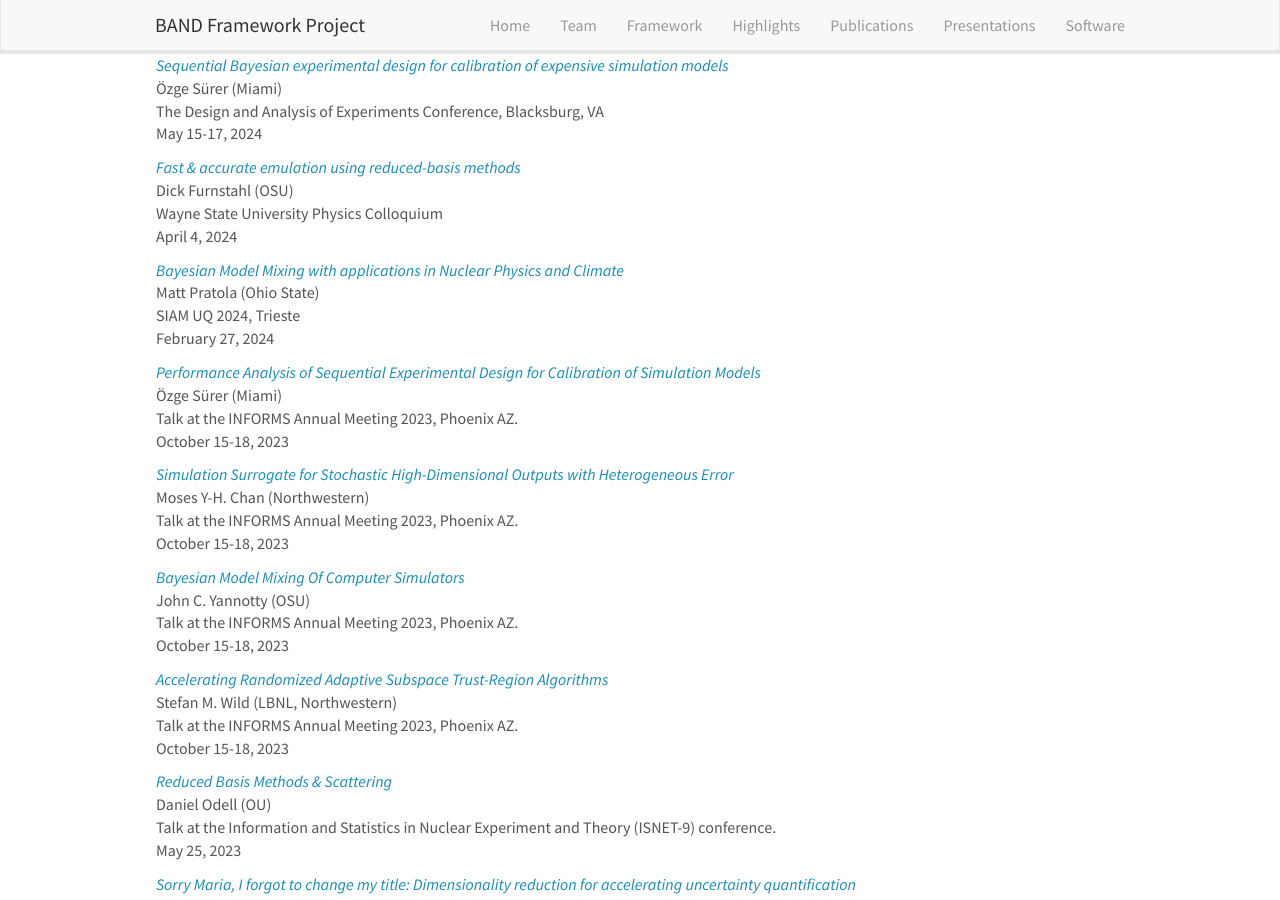
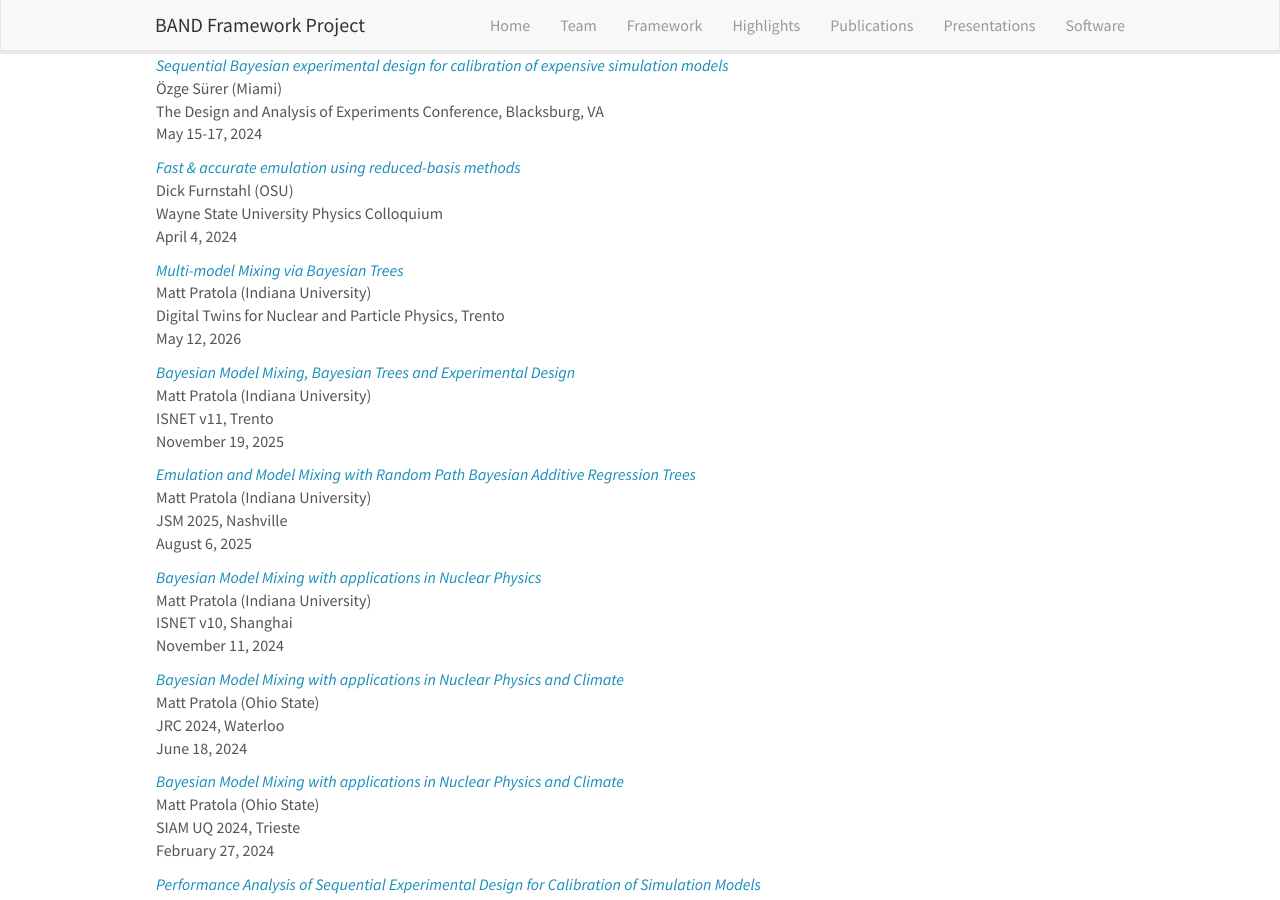
Before and after one commit to bandframework/bandframework.github.io, a Jekyll site: the page built from _pages/presentations.md, in a window 1280 px wide and 900 px high, scrolled down 2328 px. Built offline with Jekyll 4.4.1, drawn with Linux system fonts in a browser that asks for light colours; nearby versions of some CDN libraries.

Commit message:
Update presentations.yml

```diff
--- a/_data/presentations.yml
+++ b/_data/presentations.yml
@@ -365,6 +365,71 @@
   presenter: Dick Furnstahl (OSU)
   link:
     url: https://go.osu.edu/ws2024
+  highlight: 0
+  type: methodology
+  news2:
+
+- title: "Multi-model Mixing via Bayesian Trees"
+  image:
+  location: >
+    Digital Twins for Nuclear and Particle Physics, Trento
+  date: >
+    May 12, 2026
+  presenter: Matt Pratola (Indiana University)
+  link:
+    url:
+  highlight: 0
+  type: methodology
+  news2:
+
+- title: "Bayesian Model Mixing, Bayesian Trees and Experimental Design"
+  image:
+  location: >
+    ISNET v11, Trento
+  date: >
+    November 19, 2025
+  presenter: Matt Pratola (Indiana University)
+  link:
+    url:
+  highlight: 0
+  type: methodology
+  news2:
+
+- title: "Emulation and Model Mixing with Random Path Bayesian Additive Regression Trees"
+  image:
+  location: >
+    JSM 2025, Nashville
+  date: >
+    August 6, 2025
+  presenter: Matt Pratola (Indiana University)
+  link:
+    url:
+  highlight: 0
+  type: methodology
+  news2:
+
+- title: "Bayesian Model Mixing with applications in Nuclear Physics"
+  image:
+  location: >
+    ISNET v10, Shanghai
+  date: >
+    November 11, 2024
+  presenter: Matt Pratola (Indiana University)
+  link:
+    url:
+  highlight: 0
+  type: methodology
+  news2:
+
+- title: "Bayesian Model Mixing with applications in Nuclear Physics and Climate"
+  image:
+  location: >
+    JRC 2024, Waterloo
+  date: >
+    June 18, 2024
+  presenter: Matt Pratola (Ohio State)
+  link:
+    url:
   highlight: 0
   type: methodology
   news2:
```
